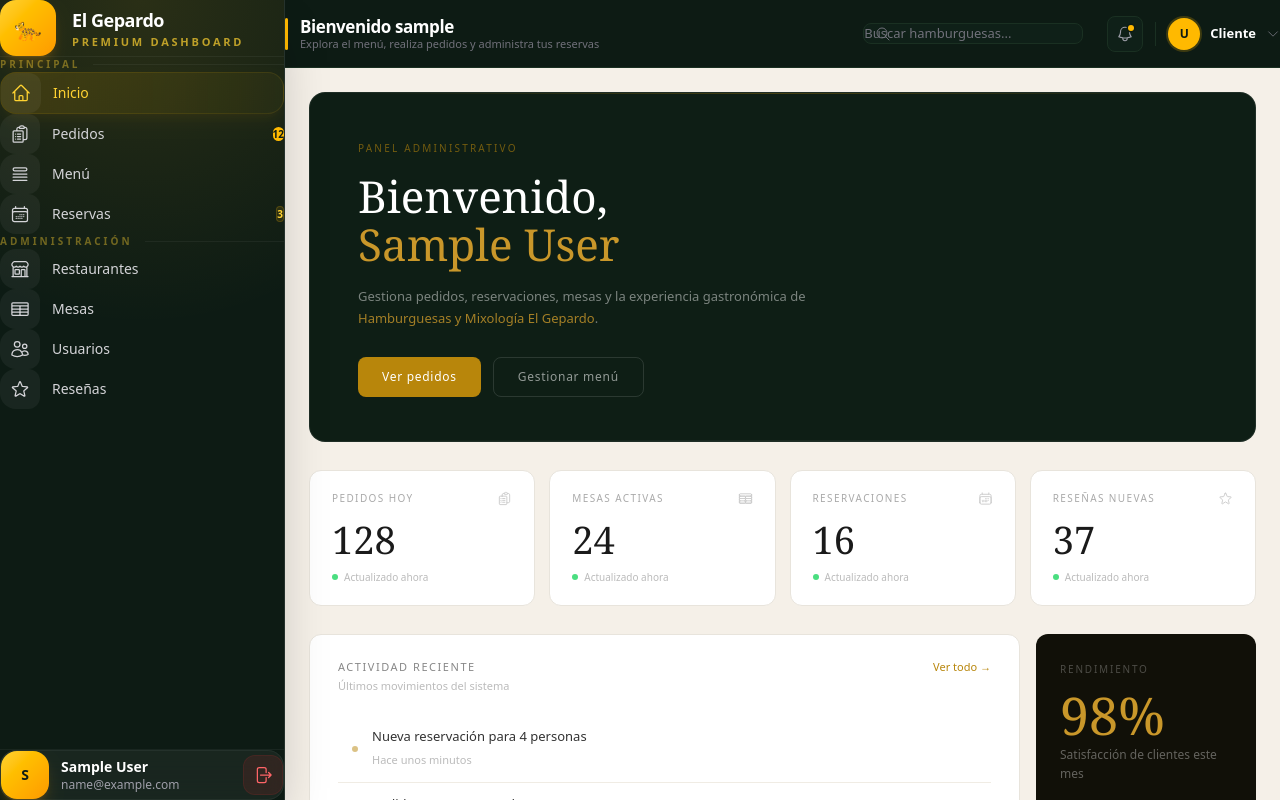
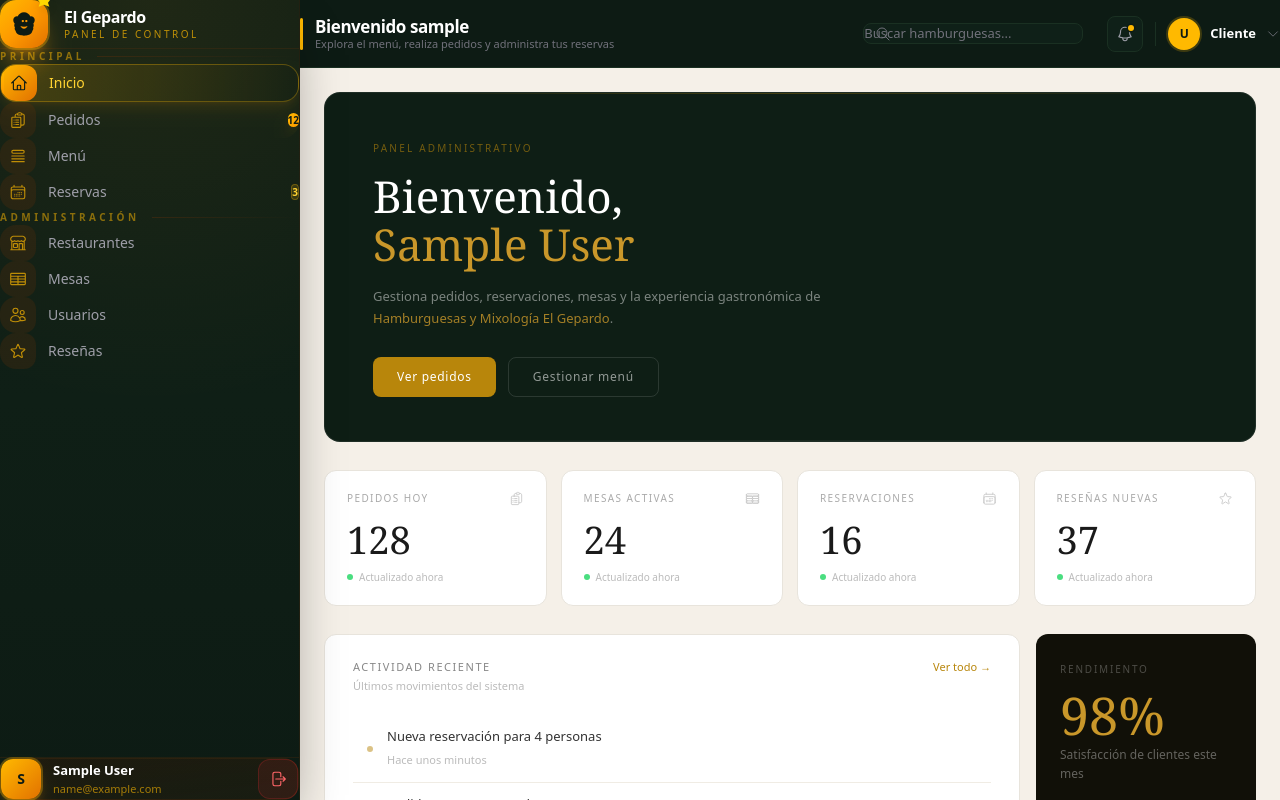
Before and after one commit to lcastro-2021276/BitCoiners-Mixologa-el-Gepardo, a React (Vite) app in the folder Restaurante - Hamburguesas-y-Mixologa-el-Gepardo/Client-AdminGepardo/: page /dashboard in a window 1280 px wide. Built offline with nearby package versions, Linux system fonts and the light colour scheme; sample sign-in values are in the browser's storage.

Commit message:
feat: update sidebar navigation layout

```diff
--- a/Restaurante - Hamburguesas-y-Mixologa-el-Gepardo/Client-AdminGepardo/src/shared/components/layout/Sidebar.jsx
+++ b/Restaurante - Hamburguesas-y-Mixologa-el-Gepardo/Client-AdminGepardo/src/shared/components/layout/Sidebar.jsx
@@ -1,6 +1,4 @@
-// Sidebar.jsx
 import { NavLink } from "react-router-dom";
-
 import {
   HomeIcon,
   ClipboardDocumentListIcon,
@@ -12,86 +10,29 @@ import {
   ArrowRightOnRectangleIcon,
   BuildingStorefrontIcon,
   QueueListIcon,
+  SparklesIcon,
 } from "@heroicons/react/24/outline";
 
-export const Sidebar = ({
-  user,
-  onLogout,
-  isOpen,
-  onClose,
-}) => {
+export const Sidebar = ({ user, onLogout, isOpen, onClose }) => {
+  const isClient = user?.role === "Cliente" || user?.role === "CLIENT";
 
-  // =========================================
-  // DETECTAR SI ES CLIENTE
-  // =========================================
-  const isClient =
-    user?.role === "Cliente" ||
-    user?.role === "CLIENT";
-
-  // =========================================
-  // MENÚ DINÁMICO
-  // =========================================
   const NAV_SECTIONS = [
     {
       label: "Principal",
       items: [
-        {
-          to: "/dashboard",
-          label: "Inicio",
-          icon: HomeIcon,
+        { to: "/dashboard",              label: "Inicio",       icon: HomeIcon,                    },
+        { to: "/dashboard/orders",       label: "Pedidos",      icon: ClipboardDocumentListIcon, badge: "12" },
+        { to: "/dashboard/menu",         label: "Menú",         icon: QueueListIcon,               },
+        { to: "/dashboard/reservations", label: "Reservas",     icon: CalendarDaysIcon, badgeInfo: "3" },
+      ],
     },
     {
-          to: "/dashboard/orders",
-          label: "Pedidos",
-          icon: ClipboardDocumentListIcon,
-          badge: "12",
-        },
-        {
-          to: "/dashboard/menu",
-          label: "Menú",
-          icon: QueueListIcon,
-        },
-        {
-          to: "/dashboard/reservations",
-          label: "Reservas",
-          icon: CalendarDaysIcon,
-          badgeInfo: "3",
-        },
-      ],
-    },
-
-    {
       label: isClient ? "Explorar" : "Administración",
-
       items: [
-        {
-          to: "/dashboard/restaurants",
-          label: "Restaurantes",
-          icon: BuildingStorefrontIcon,
-        },
-
-        {
-          to: "/dashboard/tables",
-          label: "Mesas",
-          icon: TableCellsIcon,
-        },
-
-        // SOLO ADMIN VE USUARIOS
-        ...(!isClient
-          ? [
-              {
-                to: "/dashboard/users",
-                label: "Usuarios",
-                icon: UsersIcon,
-              },
-            ]
-          : []),
-
-        {
-          to: "/dashboard/reviews",
-          label: "Reseñas",
-          icon: StarIcon,
-        },
+        { to: "/dashboard/restaurants", label: "Restaurantes", icon: BuildingStorefrontIcon },
+        { to: "/dashboard/tables",      label: "Mesas",        icon: TableCellsIcon        },
+        ...(!isClient ? [{ to: "/dashboard/users", label: "Usuarios", icon: UsersIcon }] : []),
+        { to: "/dashboard/reviews",     label: "Reseñas",      icon: StarIcon              },
       ],
     },
   ];
@@ -100,73 +41,45 @@ export const Sidebar = ({
     <aside
       className={`
         fixed left-0 top-0 z-40
-        flex h-screen w-[285px] flex-col
+        flex h-screen w-[300px] flex-col
         overflow-hidden
-        border-r border-white/10
-        bg-[#0d1b14]
-        shadow-2xl
+        border-r border-amber-900/20
+        bg-gradient-to-b from-[#0d1b14] via-[#0f1f16] to-[#0d1b14]
+        shadow-2xl shadow-black/40
         transition-transform duration-300
         lg:static lg:translate-x-0
         ${isOpen ? "translate-x-0" : "-translate-x-full"}
       `}
     >
-
-      {/* GLOW */}
-      <div
-        className="
-          absolute inset-0
-          bg-[radial-gradient(circle_at_top,rgba(251,191,36,0.12),transparent_40%)]
-          pointer-events-none
-        "
-      />
+      <div className="absolute inset-0 bg-[radial-gradient(circle_at_top,rgba(251,191,36,0.08),transparent_50%)] pointer-events-none" />
 
       {/* BRAND */}
-      <div className="relative border-b border-white/5 px-6 py-6">
-
+      <div className="relative border-b border-amber-900/20 px-6 py-6">
         <div className="flex items-center justify-between">
-
           <div className="flex items-center gap-4">
 
-            <div
-              className="
-                flex h-14 w-14 items-center justify-center
-                rounded-2xl
-                bg-gradient-to-br from-amber-300 to-amber-500
-                text-[22px]
-                shadow-lg shadow-amber-500/20
-              "
-            >
-              🐆
+            <div className="flex h-12 w-12 items-center justify-center rounded-2xl bg-gradient-to-br from-amber-400 via-amber-500 to-amber-600 shadow-xl shadow-amber-500/40 shrink-0 ring-2 ring-amber-400/30 relative">
+              <svg viewBox="0 0 24 24" className="h-7 w-7 fill-[#0d1b14]" xmlns="http://www.w3.org/2000/svg">
+                <path d="M12 2C9.5 2 7.5 3.5 6.5 5.5C5 5.2 3.5 6 3 7.5C2.5 9 3 10.5 4 11.5C3.5 12.5 3.5 13.8 4.2 14.8C3.8 15.8 4 17 4.8 17.8C5 19.5 6.5 21 8.5 21.5C9.5 22 10.7 22 12 22C13.3 22 14.5 22 15.5 21.5C17.5 21 19 19.5 19.2 17.8C20 17 20.2 15.8 19.8 14.8C20.5 13.8 20.5 12.5 20 11.5C21 10.5 21.5 9 21 7.5C20.5 6 19 5.2 17.5 5.5C16.5 3.5 14.5 2 12 2ZM10 9.5C10 9 10.4 8.5 11 8.5C11.6 8.5 12 9 12 9.5C12 10 11.6 10.5 11 10.5C10.4 10.5 10 10 10 9.5ZM13 9.5C13 9 13.4 8.5 14 8.5C14.6 8.5 15 9 15 9.5C15 10 14.6 10.5 14 10.5C13.4 10.5 13 10 13 9.5ZM12 16C10.5 16 9.3 15.1 9 13.8C9.8 14.1 10.8 14.3 12 14.3C13.2 14.3 14.2 14.1 15 13.8C14.7 15.1 13.5 16 12 16Z"/>
+              </svg>
+              <svg viewBox="0 0 24 24" className="h-4 w-4 fill-[#FFD700] absolute -top-1 -right-1 drop-shadow-lg" xmlns="http://www.w3.org/2000/svg">
+                <path d="M12 1L9 6H3L6 10L4 16L12 13L20 16L18 10L21 6H15L12 1Z"/>
+              </svg>
             </div>
 
             <div>
-
-              <h2 className="text-lg font-bold tracking-tight text-white">
+              <h2 className="text-[16px] font-bold tracking-tight text-white leading-tight">
                 El Gepardo
               </h2>
-
-              <p
-                className="
-                  text-[11px]
-                  font-semibold uppercase tracking-[0.25em]
-                  text-amber-300/70
-                "
-              >
-                {isClient ? "Cliente Panel" : "Premium Dashboard"}
+              <p className="text-[10px] font-medium uppercase tracking-[0.25em] text-amber-400/70 mt-1">
+                {isClient ? "Portal Cliente" : "Panel de Control"}
               </p>
-
             </div>
           </div>
 
           <button
             onClick={onClose}
-            className="
-              rounded-xl p-2 text-zinc-400
-              transition-all duration-200
-              hover:bg-white/10
-              hover:text-white
-              lg:hidden
-            "
+            className="rounded-xl p-2.5 text-zinc-400 transition-all duration-300 hover:bg-amber-400/10 hover:text-amber-300 lg:hidden"
           >
             <XMarkIcon className="h-5 w-5" />
           </button>
@@ -175,39 +88,18 @@ export const Sidebar = ({
 
       {/* NAVIGATION */}
       <nav className="relative flex-1 overflow-y-auto px-4 py-6">
-
-        <div className="space-y-8">
-
+        <div className="space-y-10">
           {NAV_SECTIONS.map(({ label, items }) => (
             <div key={label}>
-
-              {/* LABEL */}
-              <div className="mb-3 flex items-center gap-3 px-2">
-
-                <span
-                  className="
-                    text-[10px]
-                    font-bold uppercase tracking-[0.3em]
-                    text-amber-300/40
-                  "
-                >
+              <div className="mb-4 flex items-center gap-3 px-2">
+                <span className="text-[10px] font-bold uppercase tracking-[0.35em] text-amber-400/50">
                   {label}
                 </span>
-
-                <div className="h-px flex-1 bg-white/5" />
+                <div className="h-px flex-1 bg-gradient-to-r from-amber-900/30 to-transparent" />
               </div>
 
-              {/* LINKS */}
-              <div className="space-y-2">
-
-                {items.map(
-                  ({
-                    to,
-                    label: lbl,
-                    icon: Icon,
-                    badge,
-                    badgeInfo,
-                  }) => (
+              <div className="space-y-1.5">
+                {items.map(({ to, label: lbl, icon: Icon, badge, badgeInfo }) => (
                   <NavLink
                     key={to}
                     to={to}
@@ -216,89 +108,49 @@ export const Sidebar = ({
                     className={({ isActive }) => `
                       group relative flex items-center gap-3
                       overflow-hidden
-                        rounded-2xl px-3 py-3
+                      rounded-2xl px-4 py-3
                       text-sm font-medium
                       transition-all duration-300
-
-                        ${
-                          isActive
-                            ? `
-                              bg-gradient-to-r
-                              from-amber-400/15
-                              to-amber-300/5
-                              text-amber-300
-                              border border-amber-400/10
-                              shadow-lg shadow-amber-500/5
-                            `
-                            : `
-                              text-zinc-300
-                              hover:bg-white/5
-                              hover:text-white
-                            `
+                      ${isActive
+                        ? "bg-gradient-to-r from-amber-400/20 via-amber-400/10 to-transparent text-amber-300 border border-amber-400/30 shadow-lg shadow-amber-500/10"
+                        : "text-zinc-400 hover:bg-gradient-to-r hover:from-amber-900/20 hover:to-transparent hover:text-white hover:border hover:border-amber-900/20"
                       }
                     `}
                   >
+                    {({ isActive }) => (
+                      <>
+                        <div className={`
+                          absolute left-0 top-1/2 -translate-y-1/2
+                          h-6 w-[3px] rounded-r-full bg-gradient-to-b from-amber-400 to-amber-500
+                          transition-all duration-300
+                          group-hover:opacity-100
+                          ${isActive ? "opacity-100 shadow-lg shadow-amber-500/50" : "opacity-0"}
+                        `} />
 
-                      {/* ACTIVE LINE */}
-                      <div
-                        className="
-                          absolute left-0 top-0 h-full w-1
-                          rounded-r-full bg-amber-400
-                          opacity-0 transition-all duration-300
-                          group-hover:opacity-100
-                        "
-                      />
-
-                      {/* ICON */}
-                      <div
-                        className="
-                          flex h-10 w-10 items-center justify-center
-                          rounded-xl
-                          bg-white/5
-                          transition-all duration-300
-                          group-hover:scale-105
-                          group-hover:bg-white/10
-                        "
-                      >
-                        <Icon className="h-5 w-5" />
+                        <div className={`flex h-9 w-9 items-center justify-center rounded-xl transition-all duration-300 shrink-0 ${
+                          isActive
+                            ? "bg-gradient-to-br from-amber-400 to-amber-600 text-[#0d1b14]"
+                            : "bg-amber-900/20 text-amber-400/70 group-hover:bg-amber-900/30 group-hover:text-amber-300"
+                        }`}>
+                          <Icon className="h-4.5 w-4.5" />
                         </div>
 
-                      {/* LABEL */}
-                      <span className="flex-1 truncate">
-                        {lbl}
-                      </span>
+                        <span className="flex-1 truncate">{lbl}</span>
 
-                      {/* BADGES */}
                         {badge && (
-                        <span
-                          className="
-                            rounded-full
-                            bg-amber-400 px-2 py-1
-                            text-[10px] font-bold
-                            text-[#0d1b14]
-                          "
-                        >
+                          <span className="rounded-full bg-gradient-to-br from-amber-400 to-amber-500 px-2.5 py-0.5 text-[10px] font-bold text-[#0d1b14] shadow-lg shadow-amber-500/30">
                             {badge}
                           </span>
                         )}
-
                         {badgeInfo && (
-                        <span
-                          className="
-                            rounded-full
-                            border border-amber-400/20
-                            bg-amber-400/10
-                            px-2 py-1
-                            text-[10px] font-semibold
-                            text-amber-300
-                          "
-                        >
+                          <span className="rounded-full border border-amber-400/30 bg-amber-400/15 px-2.5 py-0.5 text-[10px] font-semibold text-amber-300">
                             {badgeInfo}
                           </span>
                         )}
+                      </>
+                    )}
                   </NavLink>
-                  )
-                )}
+                ))}
               </div>
             </div>
           ))}
@@ -306,61 +158,26 @@ export const Sidebar = ({
       </nav>
 
       {/* FOOTER */}
-      <div className="relative border-t border-white/5 p-4">
-
-        <div
-          className="
-            flex items-center gap-3
-            rounded-2xl border border-white/5
-            bg-white/5 p-3
-            backdrop-blur-md
-            transition-all duration-200
-            hover:bg-white/10
-          "
-        >
-
-          {/* AVATAR */}
-          <div
-            className="
-              flex h-12 w-12 items-center justify-center
-              rounded-2xl
-              bg-gradient-to-br from-amber-300 to-amber-500
-              text-sm font-bold text-[#0d1b14]
-              shadow-lg shadow-amber-500/20
-            "
-          >
+      <div className="relative border-t border-amber-900/20 p-4">
+        <div className="flex items-center gap-3 rounded-2xl border border-amber-900/20 bg-gradient-to-br from-amber-950/30 to-amber-900/10 p-4 transition-all duration-300 hover:border-amber-400/30 hover:bg-gradient-to-br hover:from-amber-950/40 hover:to-amber-900/20 hover:shadow-lg hover:shadow-amber-500/10">
+          <div className="flex h-10 w-10 items-center justify-center rounded-xl bg-gradient-to-br from-amber-400 to-amber-600 text-sm font-bold text-[#0d1b14] shrink-0 shadow-lg shadow-amber-500/30 ring-2 ring-amber-400/30">
             {user?.name?.charAt(0)?.toUpperCase() || "A"}
           </div>
 
-          {/* USER */}
           <div className="min-w-0 flex-1">
-
-            <p className="truncate text-sm font-semibold text-white">
-              {isClient
-                ? user?.username || user?.name || "Cliente"
-                : user?.name || "Administrador"}
+            <p className="truncate text-[13px] font-semibold text-white">
+              {isClient ? user?.username || user?.name || "Cliente" : user?.name || "Administrador"}
             </p>
-
-            <p className="truncate text-xs text-zinc-400">
+            <p className="truncate text-[11px] text-amber-400/60">
               {user?.email || "admin@gepardo.com"}
             </p>
           </div>
 
-          {/* LOGOUT */}
           <button
             onClick={onLogout}
-            className="
-              flex h-10 w-10 items-center justify-center
-              rounded-xl
-              border border-red-500/10
-              bg-red-500/10
-              text-red-400
-              transition-all duration-200
-              hover:scale-105
-              hover:bg-red-500/20
-            "
+            className="flex h-10 w-10 items-center justify-center rounded-xl border border-red-500/20 bg-red-500/10 text-red-400 transition-all duration-300 hover:bg-red-500/20 hover:border-red-400/30 hover:shadow-lg hover:shadow-red-500/20 shrink-0"
           >
-            <ArrowRightOnRectangleIcon className="h-5 w-5" />
+            <ArrowRightOnRectangleIcon className="h-4.5 w-4.5" />
           </button>
         </div>
       </div>
```
Lines whose indentation alone changed are shown as unchanged.
